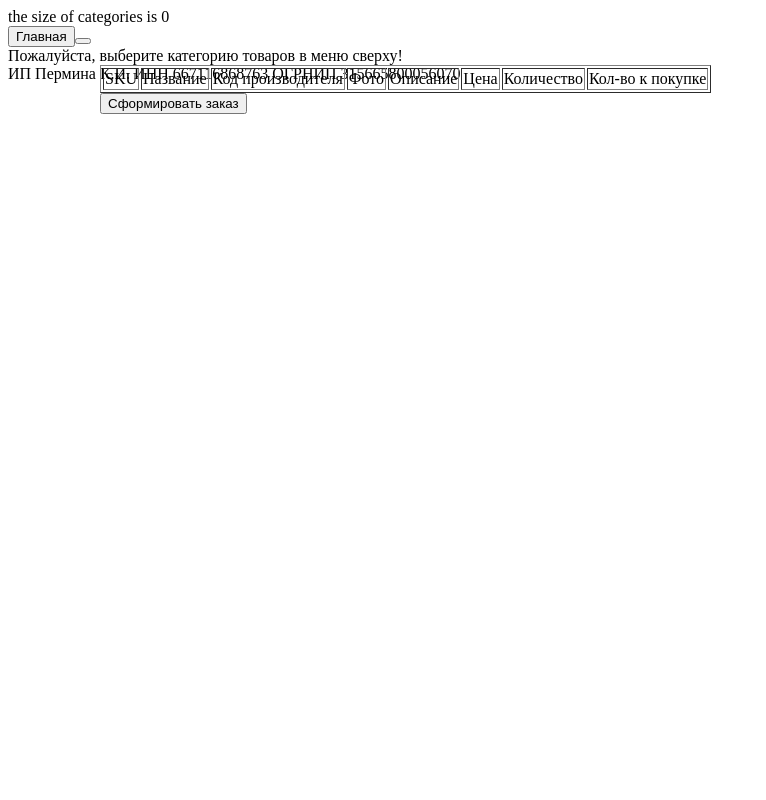
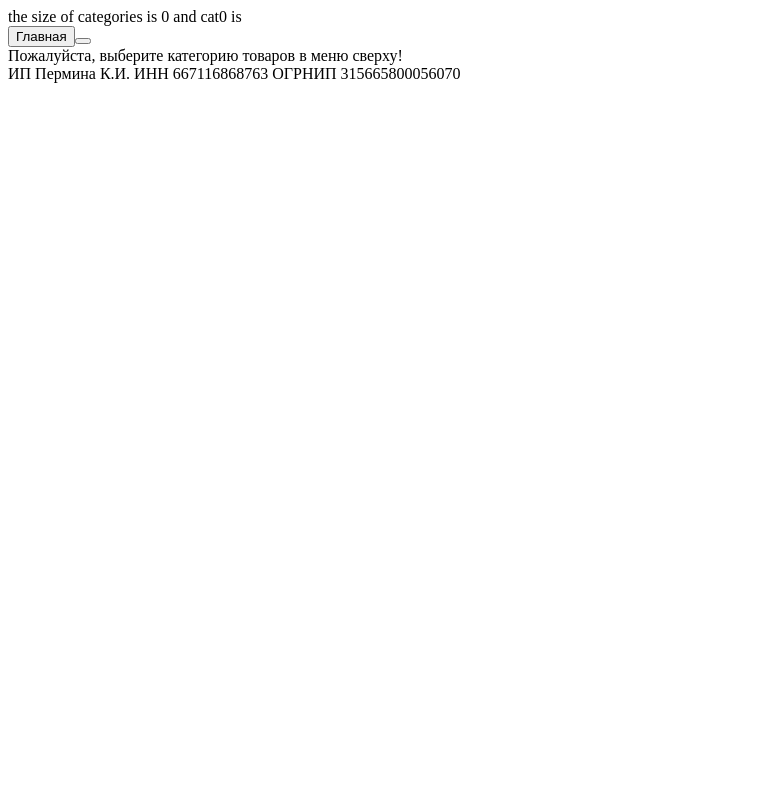
Before and after one commit to Areso/eShowcase, a PHP site: page / in a window 1280 px wide. Shown: the whole page, without its empty margins (0-766 px from the left). Run offline with PHP 8.4, Linux system fonts and the light colour scheme; data that the repository does not hold is empty.

Commit message:
check syntax, add new event

```diff
--- a/index.php
+++ b/index.php
@@ -95,7 +95,7 @@ while($row = mysqli_fetch_array($query_cat)) {
 	}
 }
 $cat_len = sizeof($id_groups);
-echo "the size of categories is ".$cat_len;
+echo "the size of categories is ".$cat_len." and cat0 is ".$name_groups[0];
 echo "<html>";
 echo "<head>";
 echo "<title>";
--- a/order.js
+++ b/order.js
@@ -56,5 +56,11 @@ function bodyOnloadHandler() {
 }
 
 document.onload = function(e) {
-    console.log("window loaded");
+	bodyOnloadHandler();
+    console.log("document loaded");
 };
+
+window.onload = function(e) {
+	bodyOnloadHandler();
+    console.log("document loaded");
+};
```
